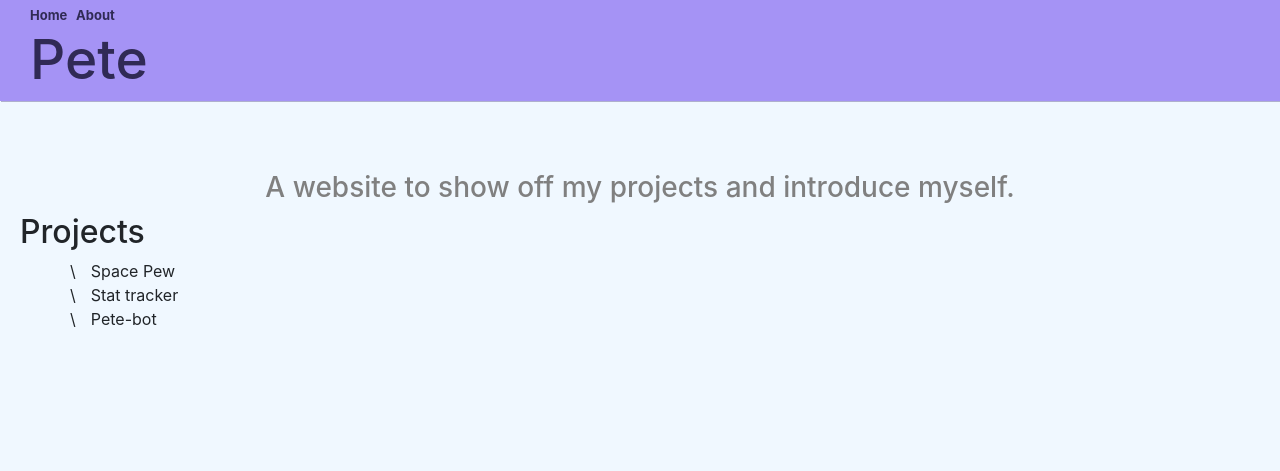
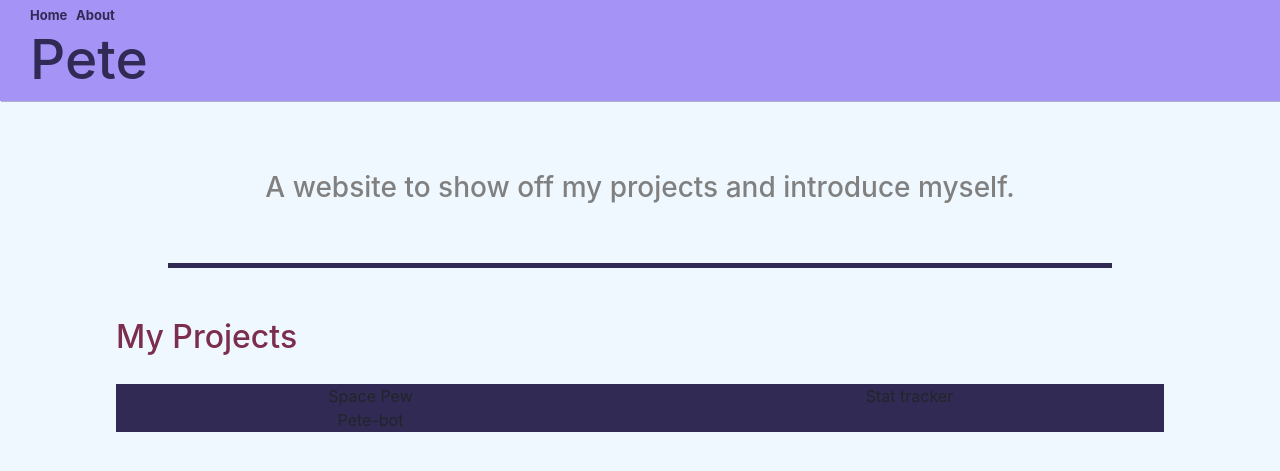
Before and after one commit to Tepah/my_site, a Flask app: page / in a window 1280 px wide. Shown: the top 471 px of the page. Run offline with Flask 2, Linux system fonts and the light colour scheme; some libraries are stand-ins or nearby versions.

Commit message:
Figuring out what colors to use exactly with each project

```diff
--- a/static/css/site.css
+++ b/static/css/site.css
@@ -45,12 +45,44 @@
 
 .main_content {
     padding: 70px 20px 20px 20px;
+    max-width: 85%;
+    margin-left: auto;
+    margin-right: auto;
 }
+
+
 
 body {
     background-color: aliceblue;
 }
 
-.row {
-    align-items: center;
+.intro {
+    text-align: center;
+    color: grey;
+    padding-bottom: 50px;
 }
+
+.divider {
+    max-width : 90%;
+    border: none;
+    border-bottom: 5px solid #302A55;
+    height: 5px;
+    margin-left: auto;
+    margin-right: auto;
+}
+
+.section_title {
+    padding-top: 50px;
+    padding-bottom: 20px;
+    color: #7C2E4E;
+}
+
+.project_grid {
+    margin-left: auto;
+    margin-right: auto;
+    background-color: #302A55;
+}
+
+.col-lg-6 {
+    text-align: center;
+}
--- a/templates/home/index.html
+++ b/templates/home/index.html
@@ -1,15 +1,23 @@
 {% extends "shared/_layout.html" %}
 {% block main_content %}
 
-    <h3 style="text-align: center; color: grey">
+    <h3 class="intro">
         A website to show off my projects and introduce myself.</h3>
 
-    <h2>Projects</h2>
+    <div class="divider"></div>
 
-    {% for project in projects %}
-        <div class="container">
-            <div class="row">\
-                <div class="col-md-6">{{ project.name }}</div>
+
+    <h2 class="section_title">My Projects</h2>
+
+    {% for i in range(projects|length) %}
+        <div class="project_grid">
+            <div class="row">
+                {% if i%2==0 and i!=projects|length-1 %}
+                    <div class="col-lg-6">{{ projects[i].name }}</div>
+                    <div class="col-lg-6">{{ projects[i+1].name }}</div>
+                {% elif i==projects|length-1 %}
+                    <div class="col-lg-6">{{ projects[i].name }}</div>
+                {% endif %}
             </div>
         </div>
     {% endfor %}
```
